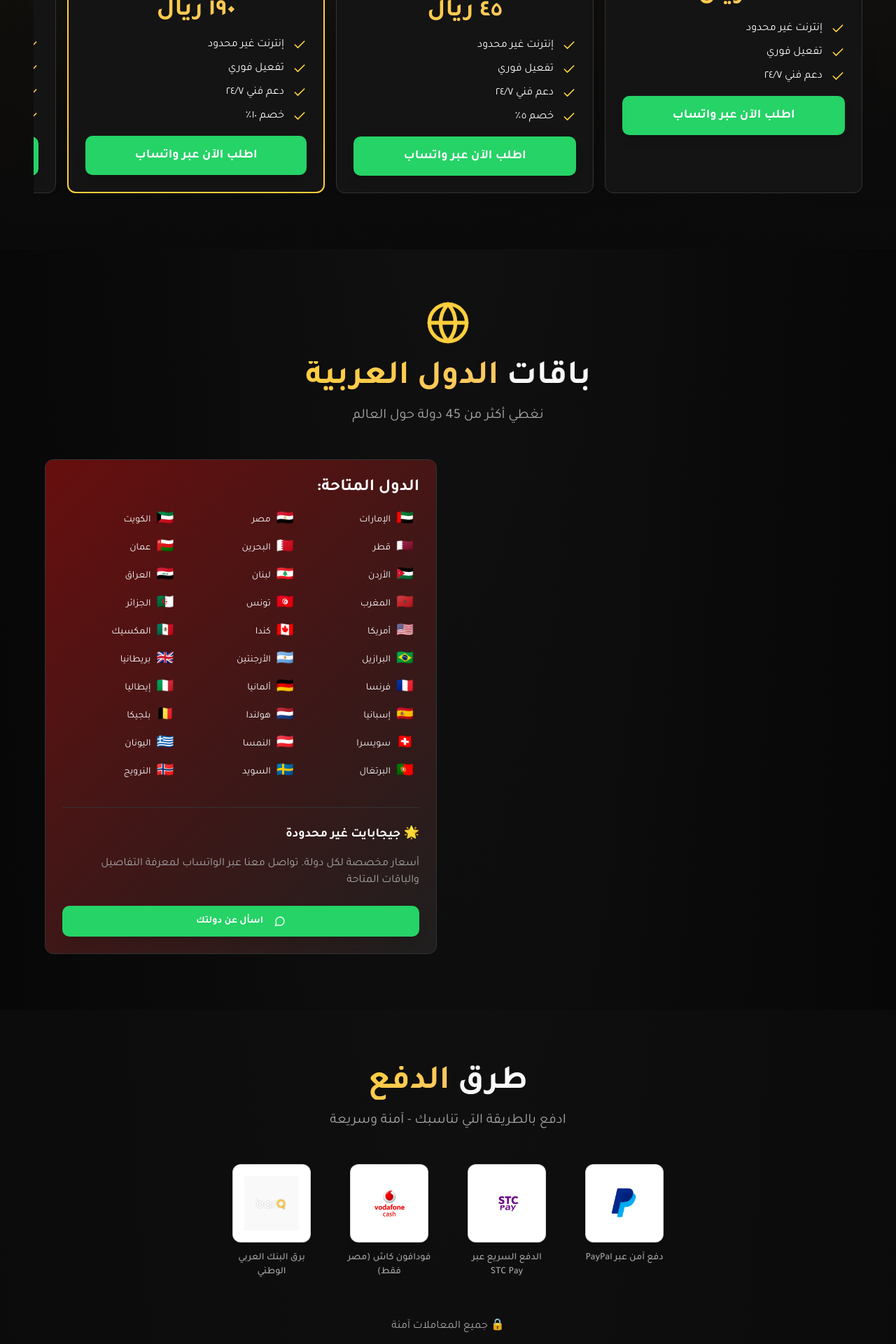
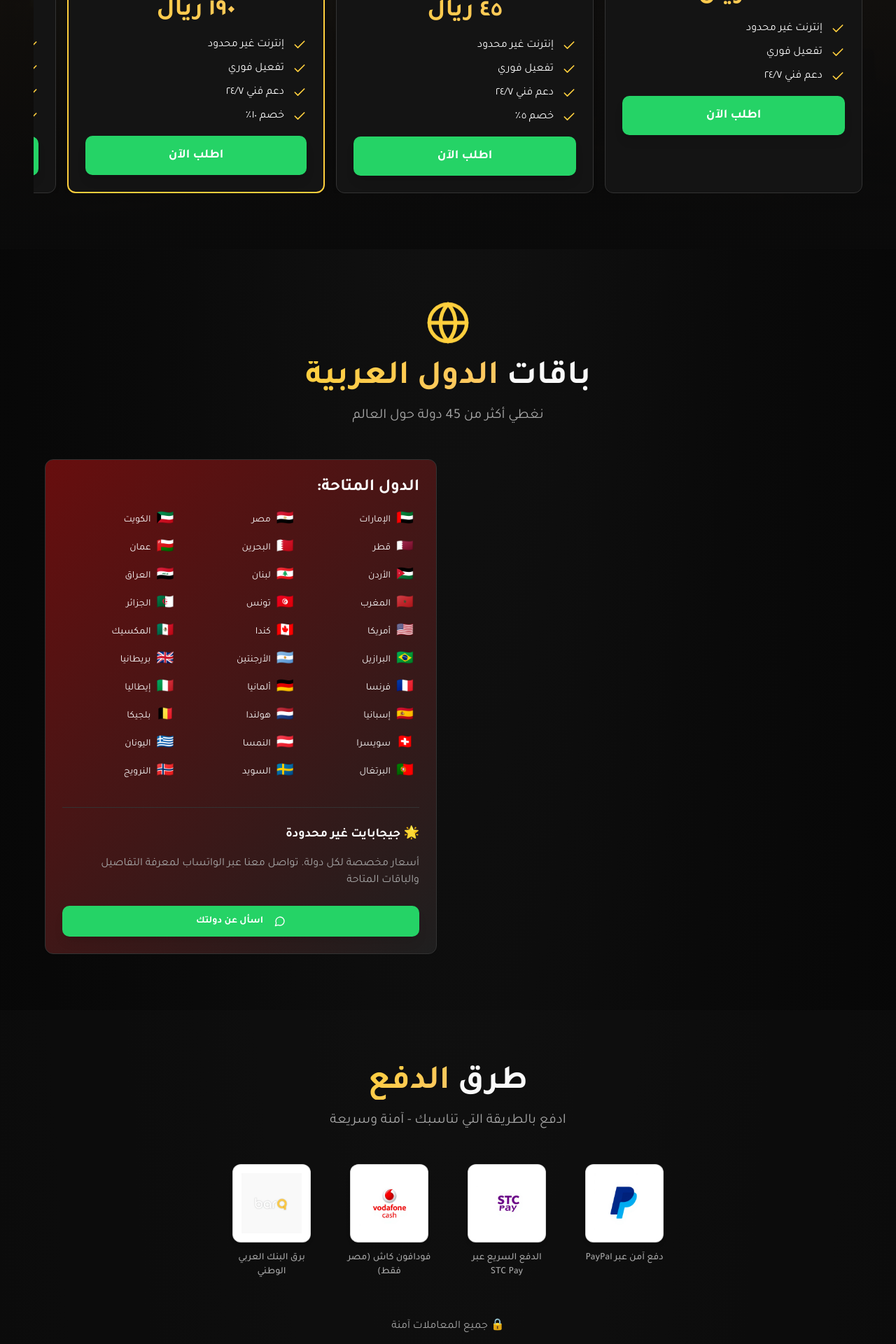
Before and after one commit to exblenk/lethal-esim-blenk, a React (Vite) app: page / in a window 1280 px wide. Shown: the part 1600-3520 px from the top of the page at 70% size. Built offline with nearby package versions, Linux system fonts and the light colour scheme; the HTML template or start-up script is replaced by a standard one.

Commit message:
Fix: Adjust pricing and payment sections

```diff
--- a/src/components/PaymentMethods.tsx
+++ b/src/components/PaymentMethods.tsx
@@ -43,10 +43,10 @@ const PaymentMethods = () => {
           {methods.map((method, index) => (
             <div
               key={index}
-              className="flex flex-col items-center gap-3 animate-scale-in min-w-[100px] md:min-w-[120px]"
+              className="flex flex-col items-center gap-3 animate-scale-in min-w-[80px] md:min-w-[120px]"
               style={{ animationDelay: `${index * 0.1}s` }}
             >
-              <div className="w-24 h-24 md:w-28 md:h-28 flex items-center justify-center bg-white rounded-lg shadow-md border border-border/20 p-4 hover:shadow-lg hover:scale-105 hover:border-accent/30 transition-all duration-300">
+              <div className="w-16 h-16 md:w-28 md:h-28 flex items-center justify-center bg-white rounded-lg shadow-md border border-border/20 p-3 hover:shadow-lg hover:scale-105 hover:border-accent/30 transition-all duration-300">
                 <img
                   src={method.logo}
                   alt={`${method.name} - ${method.description}`}
--- a/src/components/Pricing.tsx
+++ b/src/components/Pricing.tsx
@@ -141,7 +141,7 @@ const Pricing = () => {
                 {saudiPlans.map((plan, index) => (
                   <CarouselItem
                     key={index}
-                    className="pl-4 basis-[85%] md:basis-[48%] lg:basis-[32%]"
+                    className="pl-4 basis-full md:basis-[48%] lg:basis-[32%]"
                   >
                     <PricingCard
                       country="السعودية - STC"
@@ -175,7 +175,7 @@ const Pricing = () => {
                 {egyptPlans.map((plan, index) => (
                   <CarouselItem
                     key={index}
-                    className="pl-4 basis-[85%] md:basis-[48%] lg:basis-[32%]"
+                    className="pl-4 basis-full md:basis-[48%] lg:basis-[32%]"
                   >
                     <PricingCard
                       country="مصر - Orange"
--- a/src/components/PricingCard.tsx
+++ b/src/components/PricingCard.tsx
@@ -77,7 +77,7 @@ const PricingCard = ({ country, duration, price, oldPrice, currency, features, p
           asChild
         >
           <a href={`https://wa.me/201060103226?text=${whatsappMessage}`}>
-            اطلب الآن عبر واتساب
+            اطلب الآن
           </a>
         </Button>
       </CardContent>
```
